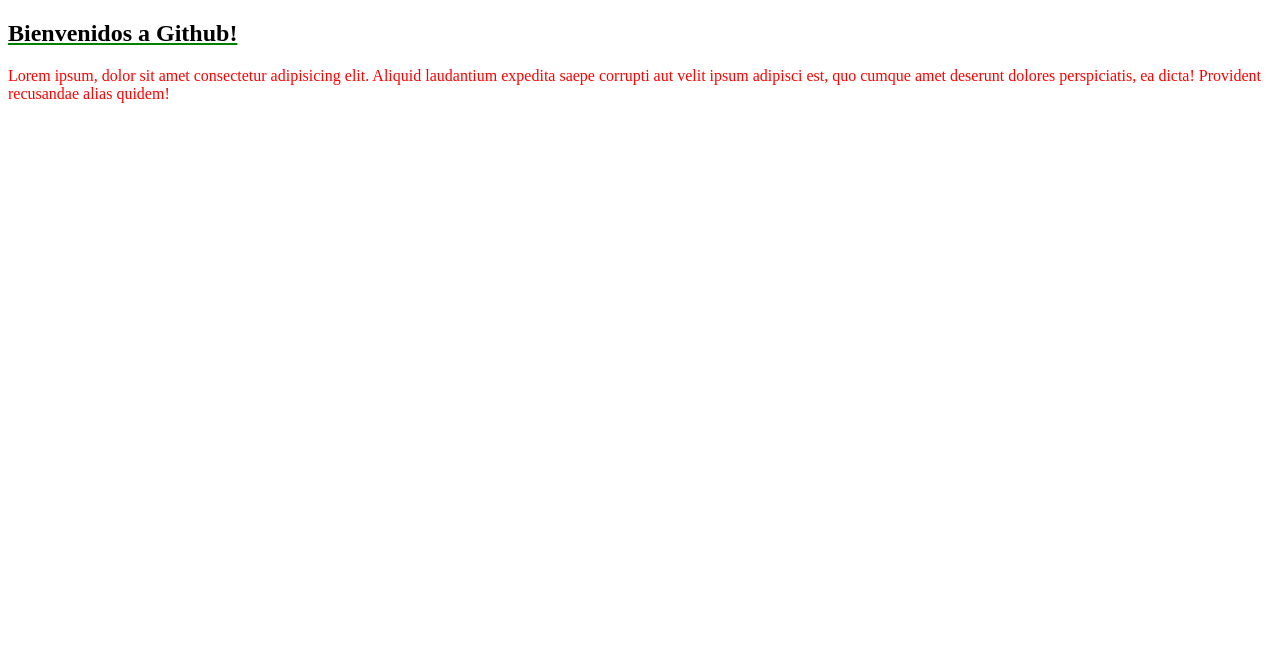
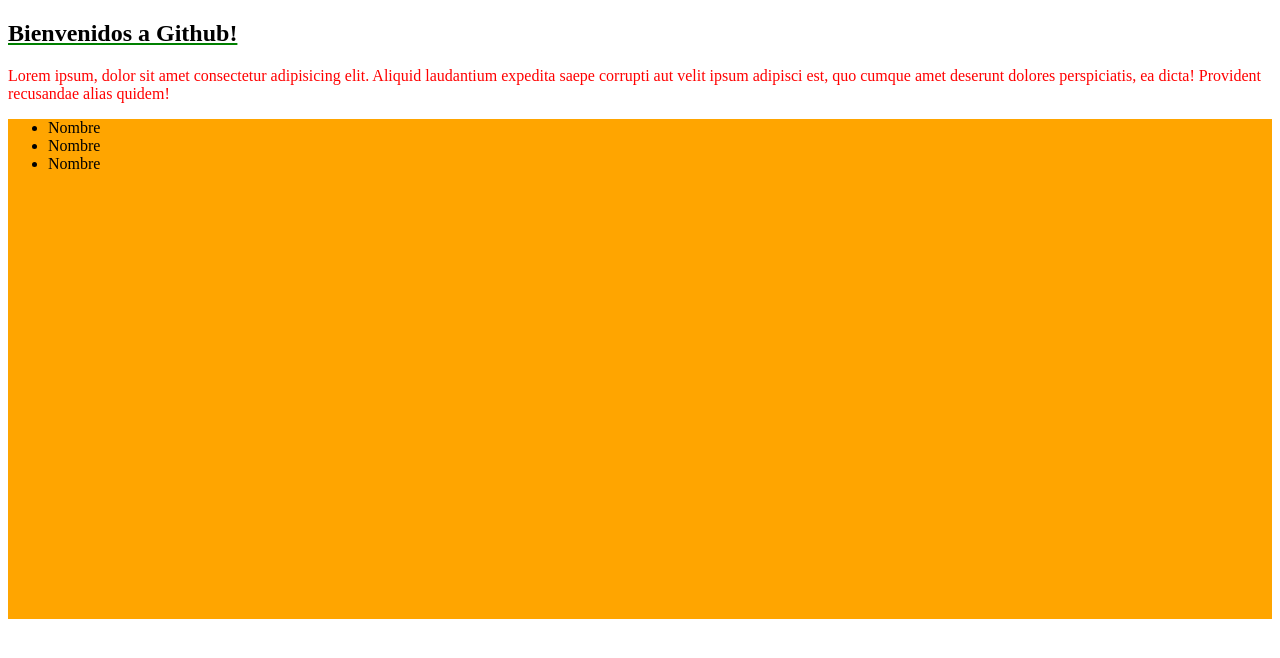
Before and after one commit to jnmgnn/proyectocoder, a plain HTML site: page index.html in a window 1280 px wide. Drawn offline with Linux system fonts and the light colour scheme.

Commit message:
agrego una lista desordenada con estilos al div

```diff
--- a/index.html
+++ b/index.html
@@ -10,5 +10,12 @@
 <body>
     <h2>Bienvenidos a Github!</h2>
     <p>Lorem ipsum, dolor sit amet consectetur adipisicing elit. Aliquid laudantium expedita saepe corrupti aut velit ipsum adipisci est, quo cumque amet deserunt dolores perspiciatis, ea dicta! Provident recusandae alias quidem!</p>
+    <div>
+        <ul>
+            <li>Nombre</li>
+            <li>Nombre</li>
+            <li>Nombre</li>
+        </ul>
+    </div>
 </body>
 </html>
--- a/style.css
+++ b/style.css
@@ -6,3 +6,9 @@
 p {
     color: red;
 }
+
+div {
+    height: 500px;
+    height: 500px;
+    background-color: orange;
+}
```
